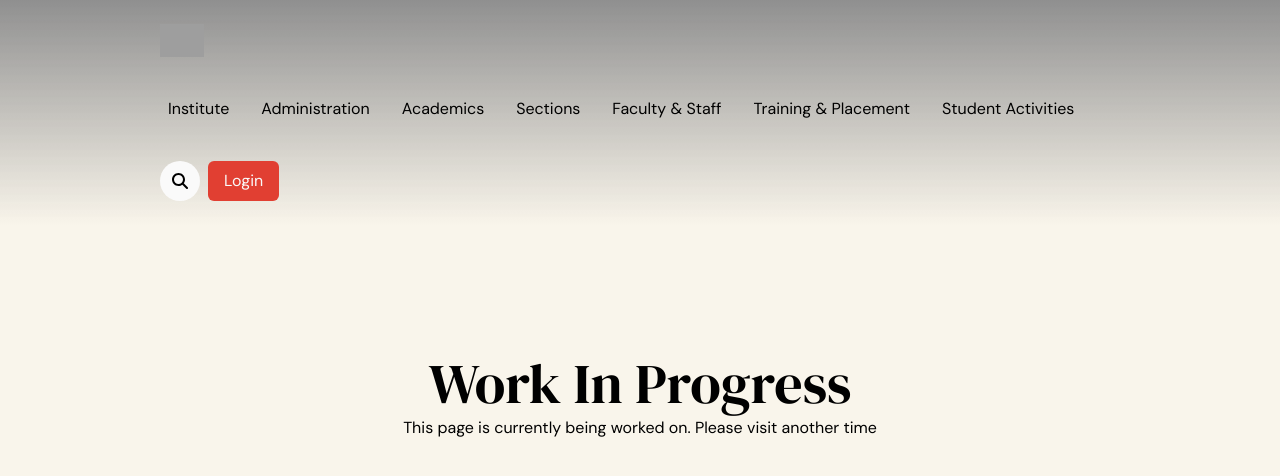
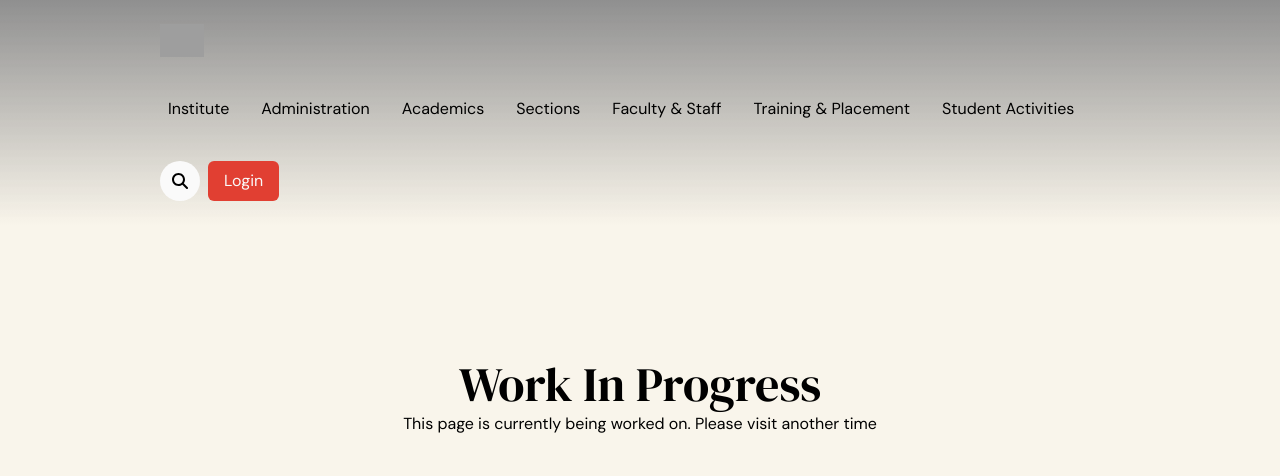
Before and after one commit to nitkkr-dev/nitkkr, a Next.js app: page /en/clubs in a window 1280 px wide. Shown: the top 476 px of the page. Built offline with nearby package versions, Linux system fonts and the light colour scheme; grey boxes are pictures that could not be loaded.

Commit message:
fix: idk why this is h1

```diff
--- a/components/work-in-progress.tsx
+++ b/components/work-in-progress.tsx
@@ -5,7 +5,7 @@ export default async function WorkInProgress({ locale }: { locale: string }) {
 
   return (
     <div className="m-auto max-w-fit text-center">
-      <h1>{text.title}</h1>
+      <h2>{text.title}</h2>
       <p>{text.description}</p>
     </div>
   );
```
